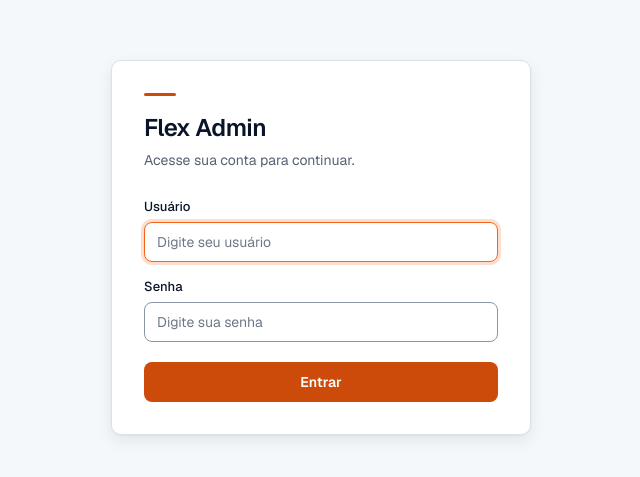
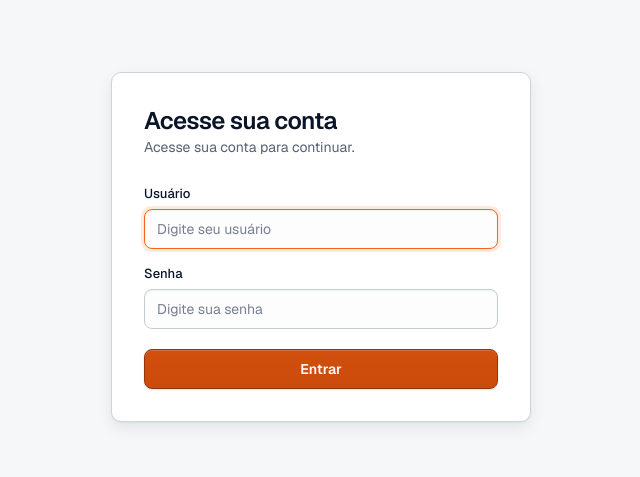
Before and after one commit to buildwitharthur/flex, a React (Vite) app in the folder apps/web/: page /login in a window 1280 px wide. Shown: the part 137-614 px from the top of the page, without its empty margins (319-959 px from the left). Built offline with nearby package versions, Linux system fonts and the light colour scheme; no server answers.

Commit message:
apply skeoumorphism skill

```diff
--- a/apps/web/src/components/ui/button.tsx
+++ b/apps/web/src/components/ui/button.tsx
@@ -5,15 +5,15 @@ import { cva, type VariantProps } from 'class-variance-authority'
 import { cn } from '../../lib/cn'
 
 const buttonVariants = cva(
-  'inline-flex items-center justify-center gap-2 rounded-md border border-transparent font-body font-medium leading-none whitespace-nowrap select-none transition-[background-color,border-color,color,transform] duration-fast focus-visible:outline-2 focus-visible:outline-offset-2 disabled:cursor-not-allowed disabled:opacity-50 active:not-disabled:translate-y-px',
+  'inline-flex items-center justify-center gap-2 rounded-md border border-transparent font-body font-medium leading-none whitespace-nowrap select-none transition-[background-color,background-image,border-color,color,box-shadow,transform] duration-fast focus-visible:outline-2 focus-visible:outline-offset-2 disabled:cursor-not-allowed disabled:opacity-50 active:not-disabled:translate-y-px',
   {
     variants: {
       variant: {
-        primary: 'bg-primary text-primary-foreground hover:bg-primary-hover active:bg-primary-active focus-visible:outline-focus',
+        primary: 'border-primary-edge bg-linear-to-b from-primary-raised to-primary text-primary-foreground shadow-brand-raised hover:from-primary-raised-hover hover:to-primary-hover hover:shadow-brand-raised-hover active:from-primary-active active:to-primary-active active:shadow-brand-pressed focus-visible:outline-focus',
         secondary: 'bg-secondary text-foreground hover:bg-secondary-hover active:bg-secondary-hover focus-visible:outline-focus',
-        outline: 'border-border-strong bg-surface text-foreground hover:border-muted-foreground hover:bg-surface-hover active:bg-surface-muted focus-visible:outline-focus',
+        outline: 'border-control-border bg-linear-to-b from-surface to-surface-hover text-foreground shadow-control-raised hover:border-control-border-hover hover:from-surface-hover hover:to-surface-muted hover:shadow-control-raised-hover active:from-surface-muted active:to-surface-hover active:shadow-control-pressed focus-visible:outline-focus',
         ghost: 'bg-transparent text-foreground hover:bg-surface-muted active:bg-secondary-hover focus-visible:outline-focus',
-        destructive: 'bg-danger text-primary-foreground hover:bg-danger-hover active:bg-danger-hover active:brightness-[0.92] focus-visible:outline-danger',
+        destructive: 'border-danger-edge bg-linear-to-b from-danger-raised to-danger text-primary-foreground shadow-brand-raised hover:from-danger hover:to-danger-hover hover:shadow-brand-raised-hover active:from-danger-hover active:to-danger-hover active:shadow-brand-pressed focus-visible:outline-danger',
         link: 'h-auto min-w-0 rounded-xs border-0 bg-transparent p-0 text-[13px] text-accent-foreground underline decoration-1 underline-offset-[3px] hover:bg-transparent active:translate-y-0 focus-visible:outline-focus',
       },
       size: {
--- a/apps/web/src/components/ui/input.tsx
+++ b/apps/web/src/components/ui/input.tsx
@@ -4,7 +4,7 @@ import { cva, type VariantProps } from 'class-variance-authority'
 import { cn } from '../../lib/cn'
 
 const inputVariants = cva(
-  'w-full rounded-md border border-border-strong bg-surface px-3 font-body text-sm leading-5 font-normal text-foreground transition-[border-color,box-shadow] duration-fast placeholder:text-muted-foreground placeholder:opacity-[0.85] hover:not-disabled:border-muted-foreground focus:border-focus focus:ring-[3px] focus:ring-focus-ring focus:outline-none aria-invalid:border-danger aria-invalid:focus:ring-danger-ring disabled:cursor-not-allowed disabled:border-border disabled:bg-surface-muted disabled:text-muted-foreground read-only:cursor-default read-only:border-border read-only:bg-surface-muted read-only:text-muted-foreground read-only:hover:border-border',
+  'w-full rounded-md border border-control-border bg-control shadow-control-inset px-3 font-body text-sm leading-5 font-normal text-foreground transition-[background-color,border-color,box-shadow] duration-fast placeholder:text-muted-foreground placeholder:opacity-[0.8] hover:not-disabled:border-control-border-hover focus:border-focus focus:ring-[3px] focus:ring-focus-ring focus:outline-none aria-invalid:border-danger aria-invalid:focus:ring-danger-ring disabled:cursor-not-allowed disabled:border-border disabled:bg-surface-muted disabled:shadow-none disabled:text-muted-foreground read-only:cursor-default read-only:border-border read-only:bg-surface-muted read-only:text-muted-foreground read-only:hover:border-border',
   {
     variants: {
       size: {
--- a/apps/web/src/components/ui/select.tsx
+++ b/apps/web/src/components/ui/select.tsx
@@ -5,7 +5,7 @@ import { cva, type VariantProps } from 'class-variance-authority'
 import { cn } from '../../lib/cn'
 
 const selectVariants = cva(
-  'w-full appearance-none rounded-md border border-border-strong bg-surface pl-3 pr-8 font-body font-normal text-foreground transition-[border-color,box-shadow] duration-fast hover:not-disabled:border-muted-foreground focus:border-focus focus:ring-[3px] focus:ring-focus-ring focus:outline-none aria-invalid:border-danger aria-invalid:focus:ring-danger-ring disabled:cursor-not-allowed disabled:border-border disabled:bg-surface-muted disabled:text-muted-foreground',
+  'w-full appearance-none rounded-md border border-control-border bg-control shadow-control-inset pl-3 pr-8 font-body font-normal text-foreground transition-[background-color,border-color,box-shadow] duration-fast hover:not-disabled:border-control-border-hover focus:border-focus focus:ring-[3px] focus:ring-focus-ring focus:outline-none aria-invalid:border-danger aria-invalid:focus:ring-danger-ring disabled:cursor-not-allowed disabled:border-border disabled:bg-surface-muted disabled:shadow-none disabled:text-muted-foreground',
   {
     variants: {
       size: {
--- a/apps/web/src/components/ui/textarea.tsx
+++ b/apps/web/src/components/ui/textarea.tsx
@@ -4,7 +4,7 @@ import { cva, type VariantProps } from 'class-variance-authority'
 import { cn } from '../../lib/cn'
 
 const textareaVariants = cva(
-  'min-h-[88px] w-full resize-y rounded-md border border-border-strong bg-surface px-3 py-2 font-body text-sm leading-5 text-foreground transition-[border-color,box-shadow] duration-fast placeholder:text-muted-foreground placeholder:opacity-[0.85] hover:not-disabled:border-muted-foreground focus:border-focus focus:ring-[3px] focus:ring-focus-ring focus:outline-none aria-invalid:border-danger aria-invalid:focus:ring-danger-ring disabled:cursor-not-allowed disabled:border-border disabled:bg-surface-muted disabled:text-muted-foreground read-only:cursor-default read-only:border-border read-only:bg-surface-muted read-only:text-muted-foreground read-only:hover:border-border',
+  'min-h-[88px] w-full resize-y rounded-md border border-control-border bg-control shadow-control-inset px-3 py-2 font-body text-sm leading-5 text-foreground transition-[background-color,border-color,box-shadow] duration-fast placeholder:text-muted-foreground placeholder:opacity-[0.8] hover:not-disabled:border-control-border-hover focus:border-focus focus:ring-[3px] focus:ring-focus-ring focus:outline-none aria-invalid:border-danger aria-invalid:focus:ring-danger-ring disabled:cursor-not-allowed disabled:border-border disabled:bg-surface-muted disabled:shadow-none disabled:text-muted-foreground read-only:cursor-default read-only:border-border read-only:bg-surface-muted read-only:text-muted-foreground read-only:hover:border-border',
   {
     variants: {
       size: {
--- a/apps/web/src/routes/login/-components/login-form.tsx
+++ b/apps/web/src/routes/login/-components/login-form.tsx
@@ -50,12 +50,8 @@ export function LoginForm() {
 
     return (
         <div className="grid gap-7">
-            <header className="grid gap-1.5">
-                <span
-                    aria-hidden="true"
-                    className="mb-2.5 h-0.75 w-8 rounded-full bg-primary"
-                />
-                <h1 className="t-page">Flex Admin</h1>
+            <header>
+                <h1 className="t-page">Acesse sua conta</h1>
                 <p className="t-body muted">Acesse sua conta para continuar.</p>
             </header>
 
--- a/apps/web/src/styles/index.css
+++ b/apps/web/src/styles/index.css
@@ -2,14 +2,22 @@
 @import 'tailwindcss';
 
 @theme static {
-    --color-background: #f5f8fa;
+    --color-background: #f5f7f8;
     --color-foreground: #0a1428;
     --color-surface: #ffffff;
-    --color-surface-muted: #eef3f5;
-    --color-surface-hover: #f7f9fb;
-    --color-border: #d9e1e7;
+    --color-surface-muted: #f1f3f5;
+    --color-surface-hover: #f7f8f9;
+    --color-border: #cbd3dc;
     --color-border-strong: #8a95a6;
-    --color-muted: #eef3f5;
+    --color-control: #fdfdfe;
+    --color-control-border: #c4ccd5;
+    --color-control-border-hover: #aeb8c4;
+    --color-primary-raised: #d1500e;
+    --color-primary-raised-hover: #c5460a;
+    --color-primary-edge: #92350a;
+    --color-danger-raised: #bc2d43;
+    --color-danger-edge: #7f1829;
+    --color-muted: #f1f3f5;
     --color-muted-foreground: #566173;
     --color-primary: #cc4a0a;
     --color-primary-hover: #b83f08;
@@ -44,7 +52,7 @@
     --color-on-dark-danger: #ff8a99;
     --color-on-dark-info: #8fb4ff;
     --color-focus: #f4651a;
-    --color-focus-ring: rgba(244, 101, 26, 0.22);
+    --color-focus-ring: rgba(244, 101, 26, 0.14);
     --color-danger-ring: rgba(180, 35, 58, 0.18);
     --color-overlay: rgba(7, 16, 36, 0.5);
     --font-sans:
@@ -59,6 +67,19 @@
     --radius-xl: 12px;
     --radius-full: 999px;
     --shadow-sm: 0 1px 2px rgba(10, 20, 40, 0.04);
+    --shadow-control-inset:
+        inset 0 1px 2px rgba(10, 20, 40, 0.05), 0 1px 0 rgba(255, 255, 255, 0.7);
+    --shadow-control-raised:
+        inset 0 1px 0 rgba(255, 255, 255, 0.9), 0 1px 2px rgba(10, 20, 40, 0.06);
+    --shadow-control-raised-hover:
+        inset 0 1px 0 rgba(255, 255, 255, 0.9), 0 1px 3px rgba(10, 20, 40, 0.1);
+    --shadow-control-pressed: inset 0 1px 3px rgba(10, 20, 40, 0.12);
+    --shadow-brand-raised:
+        inset 0 1px 0 rgba(255, 255, 255, 0.18), 0 1px 2px rgba(50, 25, 10, 0.14);
+    --shadow-brand-raised-hover:
+        inset 0 1px 0 rgba(255, 255, 255, 0.2), 0 1px 3px rgba(50, 25, 10, 0.18);
+    --shadow-brand-pressed:
+        inset 0 1px 3px rgba(70, 25, 5, 0.18), inset 0 1px 0 rgba(255, 255, 255, 0.08);
     --shadow-md:
         0 1px 2px rgba(10, 20, 40, 0.04), 0 6px 16px rgba(10, 20, 40, 0.08);
     --shadow-lg:
@@ -104,8 +125,8 @@
     --table-row-md: 48px;
     --border-width: 1px;
     --brand-skew: -14deg;
-    --duration-fast: 120ms;
-    --duration-base: 180ms;
+    --duration-fast: 160ms;
+    --duration-base: 200ms;
     --sidebar-width: 232px;
     --sidebar-width-collapsed: 56px;
     --header-height: 48px;
```
